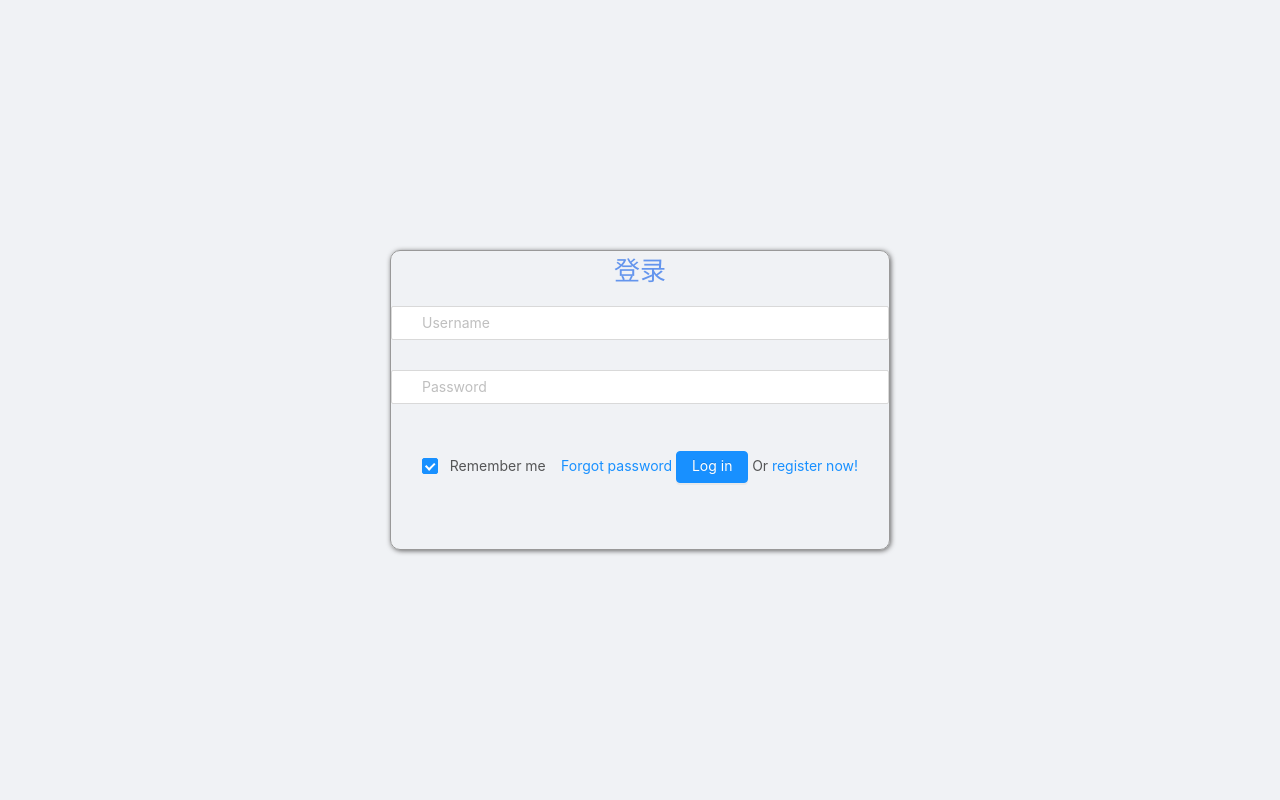
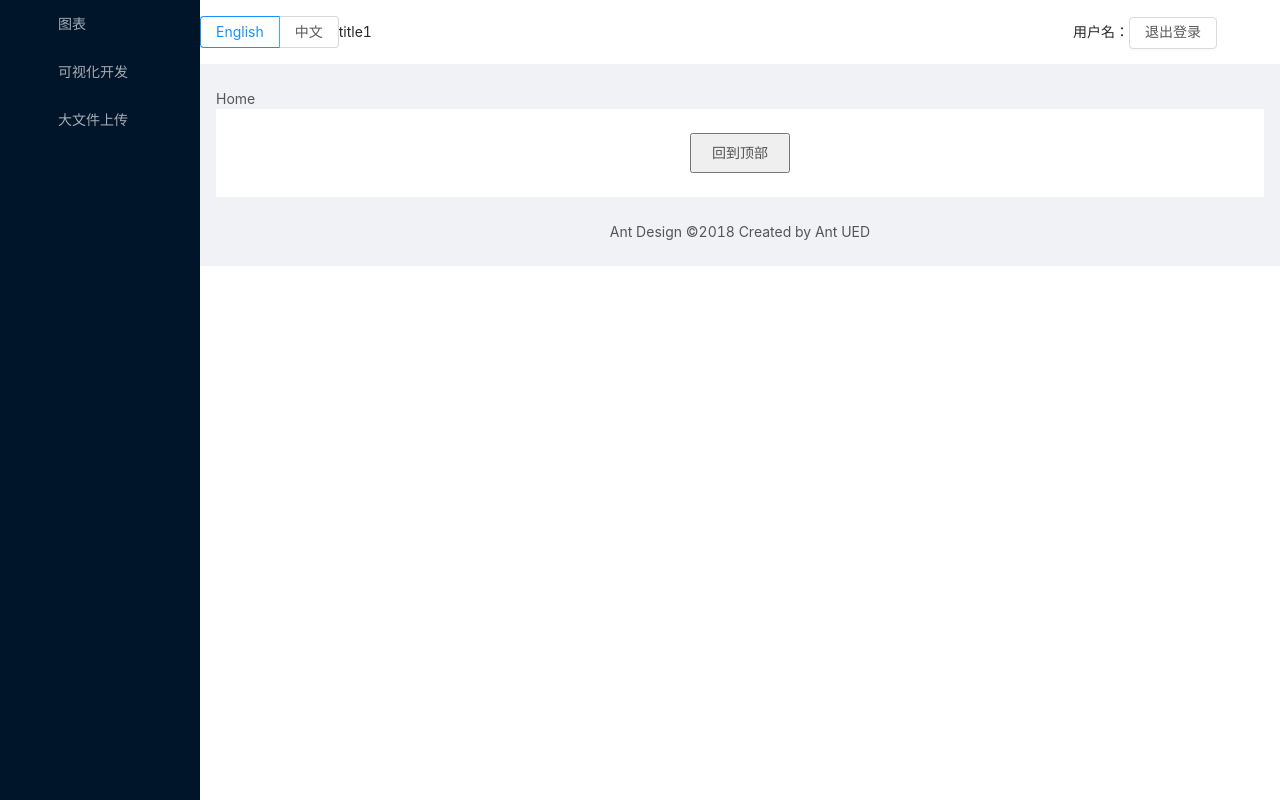
Before and after one commit to zhanggaodu/vue2-pc-project, a Vue app: page /#/ in a window 1280 px wide. Before the commit this address led to /#/login. Built offline with nearby package versions, Linux system fonts and the light colour scheme.

Commit message:
大文件上传

```diff
--- a/package.json
+++ b/package.json
@@ -12,6 +12,7 @@
     "axios": "^0.24.0",
     "echarts": "^5.3.1",
     "mockjs": "^1.1.0",
+    "spark-md5": "^3.0.2",
     "vue": "^2.6.11",
     "vue-i18n": "^8.26.7",
     "vue-router": "^3.2.0",
--- a/src/api/index.js
+++ b/src/api/index.js
@@ -1,4 +1,5 @@
 const api = {
-  LOGIN: 'api/login'
+  LOGIN: 'api/login',
+  UPDATE: '/update'
 }
 export default api
--- /dev/null
+++ b/src/lib/base_size.js
@@ -0,0 +1,3 @@
+export const sizeConfig = {
+  DefualtChunkSize: 5 * 1024
+}
--- a/src/main.js
+++ b/src/main.js
@@ -1,5 +1,6 @@
 import Vue from 'vue'
 import App from './App.vue'
+
 import router from './router'
 import store from './store'
 import './plugin/antd-desgin'
@@ -13,7 +14,6 @@ import VueI18n from 'vue-i18n'
 
 import http from './plugin/axios'
 import api from './api'
-
 Vue.prototype.$api = api
 
 Vue.prototype.$http = http
--- a/src/mock/menu.js
+++ b/src/mock/menu.js
@@ -9,6 +9,11 @@ export const menu = {
       path: '/webgl',
       name: '可视化开发'
 
+    },
+    {
+      path: '/update',
+      name: '大文件上传'
+
     }
   ]
 }
--- a/src/plugin/antd-desgin.js
+++ b/src/plugin/antd-desgin.js
@@ -1,7 +1,7 @@
 import Vue from 'vue'
 import {
   DatePicker, Layout, Form, Input, Button, Checkbox, Menu, Icon,
-  ConfigProvider, Radio, message, Modal, Breadcrumb, Col, Row
+  ConfigProvider, Radio, message, Modal, Breadcrumb, Col, Row, Upload
 } from 'ant-design-vue'
 // Vue.component('DatePicker', DatePicker)
 Vue.use(DatePicker)
@@ -19,6 +19,7 @@ Vue.use(Modal)
 Vue.use(Breadcrumb)
 Vue.use(Col)
 Vue.use(Row)
+Vue.use(Upload)
 message.config({
   top: '500px',
   duration: 2,
--- a/src/plugin/e-charts.js
+++ b/src/plugin/e-charts.js
@@ -1,43 +1,30 @@
-// 引入 echarts 核心模块，核心模块提供了 echarts 使用必须要的接口。
-import * as echarts from 'echarts/core'
-// 引入柱状图图表，图表后缀都为 Chart
-import { BarChart } from 'echarts/charts'
-// 引入提示框，标题，直角坐标系，数据集，内置数据转换器组件，组件后缀都为 Component
-import {
-  TitleComponent,
-  TooltipComponent,
-  GridComponent,
-  DatasetComponent,
-  TransformComponent
-} from 'echarts/components'
-// 标签自动布局，全局过渡动画等特性
-import { LabelLayout, UniversalTransition } from 'echarts/features'
-// 引入 Canvas 渲染器，注意引入 CanvasRenderer 或者 SVGRenderer 是必须的一步
-import { CanvasRenderer } from 'echarts/renderers'
+// // 引入 echarts 核心模块，核心模块提供了 echarts 使用必须要的接口。
+// import * as echarts from 'echarts/core'
+// // 引入柱状图图表，图表后缀都为 Chart
+// import { BarChart } from 'echarts/charts'
+// // 引入提示框，标题，直角坐标系，数据集，内置数据转换器组件，组件后缀都为 Component
+// import {
+//   TitleComponent,
+//   TooltipComponent,
+//   GridComponent,
+//   DatasetComponent,
+//   TransformComponent
+// } from 'echarts/components'
+// // 标签自动布局，全局过渡动画等特性
+// import { LabelLayout, UniversalTransition } from 'echarts/features'
+// // 引入 Canvas 渲染器，注意引入 CanvasRenderer 或者 SVGRenderer 是必须的一步
+// import { CanvasRenderer } from 'echarts/renderers'
 
-// 注册必须的组件
-echarts.use([
-  TitleComponent,
-  TooltipComponent,
-  GridComponent,
-  DatasetComponent,
-  TransformComponent,
-  BarChart,
-  LabelLayout,
-  UniversalTransition,
-  CanvasRenderer
-])
-// const echartsobj = {
-//   echarts: echarts,
-//   type: { BarChart },
-//   component: {
-//     TitleComponent,
-//     TooltipComponent,
-//     GridComponent,
-//     DatasetComponent,
-//     TransformComponent
-//   },
-//   render: { CanvasRenderer }
-
-// }
-export default echarts
+// // 注册必须的组件
+// echarts.use([
+//   TitleComponent,
+//   TooltipComponent,
+//   GridComponent,
+//   DatasetComponent,
+//   TransformComponent,
+//   BarChart,
+//   LabelLayout,
+//   UniversalTransition,
+//   CanvasRenderer
+// ])
+// export default echarts
--- a/src/router/index.js
+++ b/src/router/index.js
@@ -1,10 +1,9 @@
 import Vue from 'vue'
 import VueRouter from 'vue-router'
-import store from '@/store/index.js'
-
+import { toGetLocalStroage } from '@/plugin/local-stroage'
 Vue.use(VueRouter)
 
-const routes = [
+const routeList = [
   {
     path: '/login',
     name: 'Login',
@@ -13,18 +12,18 @@ const routes = [
     }
   },
   {
-    path: '/home',
-    // name: 'Home',
+    path: '/',
+    name: 'Home',
     component: function () {
       return import(/* webpackChunkName: "about" */ '../views/system/index.vue')
     },
     meta: {
       title: '主页'
-    }
-
-  }, {
-    path: '/',
-    // name: 'echarts',echarts
+    },
+    children: [
+      {
+        path: '/echarts',
+        name: 'Echarts',
         component: function () {
           return import(/* webpackChunkName: "about" */ '../views/echarts/index.vue')
         },
@@ -33,28 +32,36 @@ const routes = [
           // { name: '项目列表', url: '/type/list' },
           // { name: '详情' }
         ]
+      }, {
+        path: '/update',
+        name: 'Update',
+        component: function () {
+          return import(/* webpackChunkName: "about" */ '../views/update/index.vue')
+        }
       },
       {
         path: '/webgl',
-    // name: 'webgl',
+        name: 'Webgl',
         component: function () {
           return import(/* webpackChunkName: "about" */ '../views/webgl/index.vue')
         },
         meta: {
           title: '可视化开发'
         }
+      }
+    ]
   },
 
   { path: '*', redirect: '/404', hidden: true }
 ]
 
 const router = new VueRouter({
-  routes
+  routes: routeList
   // mode: 'history'
 })
 router.beforeEach((to, from, next) => {
-  console.log(to.meat)
-  if (to.name !== 'Login' && !store.getters.ifFirstOpen) {
+  console.log(toGetLocalStroage('name'))
+  if (to.name !== 'Login' && toGetLocalStroage('name')) {
     next({ name: 'Login' })
   }
   next()
--- a/src/views/system/index.vue
+++ b/src/views/system/index.vue
@@ -5,12 +5,12 @@
     >
       <div class="logo" />
       <a-menu theme="dark" mode="inline">
-        <!-- <a-menu-item v-for="item in menu.home" :key="item.path"> -->
-        <!-- <router-link v-if="item.path" :to="item.path">
+        <a-menu-item v-for="item in menu.home" :key="item.path">
+          <router-link v-if="item.path" :to="item.path">
             <a-icon type="user" />
             <span class="nav-text">{{ item.name }}</span>
-          </router-link> -->
-        <!-- </a-menu-item> -->
+          </router-link>
+        </a-menu-item>
       </a-menu>
     </a-layout-sider>
     <a-layout :style="{ marginLeft: '200px' }">
@@ -42,22 +42,8 @@
         <div
           :style="{ padding: '24px', background: '#fff', textAlign: 'center' }"
         >
-          <roter-view></roter-view>
-          ...
-          <br />
-          Really
-          <br />...<br />...<br />...<br />
-          long
-          <br />...<br />...<br />...<br />...<br />...<br />...
-          <br />...<br />...<br />...<br />...<br />...<br />...
-          <br />...<br />...<br />...<br />...<br />...<br />...
-          <br />...<br />...<br />...<br />...<br />...<br />...
-          <br />...<br />...<br />...<br />...<br />...<br />...
-          <br />...<br />...<br />...<br />...<br />...<br />...
-          <br />...<br />...<br />...<br />...<br />...<br />
-          content
           <keep-alive>
-            <!-- <router-view /> -->
+            <router-view></router-view>
           </keep-alive>
           <totop></totop>
         </div>
@@ -78,7 +64,7 @@ import { menu } from '@/mock/menu'
 import totop from '@/components/to-top/index'
 
 export default {
-  // name: 'Home',
+  name: 'Home',
   components: { totop },
   mixins: [mixin],
   data () {
@@ -125,7 +111,7 @@ export default {
     },
     loginOut () {
       toClearLocalStroage()
-      // this.$router.push({ name: 'Login' })
+      this.$router.push({ name: 'Login' })
     },
     isDashboard (route) {
       const name = route && route.name
--- /dev/null
+++ b/src/views/update/index.vue
@@ -0,0 +1,144 @@
+<template>
+  <div>
+    <a-upload
+      name="file"
+      :multiple="true"
+      :headers="headers"
+      @change="handleChange"
+    >
+      <!-- action="https://localhost/update" -->
+      <a-button> <a-icon type="upload" /> Click to Upload </a-button>
+    </a-upload>
+    <h2>总进度：{{ totalPercentage }} %</h2>
+  </div>
+</template>
+<script>
+import * as SparkMD5 from 'spark-md5'
+export default {
+  components: {},
+  data () {
+    this.DefualtChunkSize = 5 * 1024 * 1024// 默认分块大小
+    return {
+      headers: { // 上传的请求头部 ie10
+        authorization: 'authorization-text'
+      },
+      currFile: {}, // 当前处理文件
+      // 当前文件分块
+      fileChunkList: []
+    }
+  },
+  computed: { // 总进度条
+    totalPercentage: () => {
+      if (!this.fileChunkList.length) return 0
+      const loaded = this.fileChunkList.value
+        .map(item => item.size * item.percentage)
+        .reduce((curr, next) => curr + next)
+      return parseInt((loaded / this.currFile.value.size).toFixed(2))
+    }
+  },
+  mounted () { },
+  methods: {
+    // 文件变化
+    async handleChange (info) {
+      console.log(info)
+      // if (info.file.status === 'error') {
+      //   // this.$message.error('This is an error message')
+      // } else {
+      this.currFile = info.file.originFileObj
+      this.fileChunkList = info.fileList
+      const { fileHash } = await this.getFileChunk(info.file.originFileObj)
+      console.log(fileHash)
+      // }
+      // const [file] = event.target.files
+      // if (!file) return
+      // this.currFile.value = file
+      // this.fileChunkList.value = []
+
+      this.uploadChunks(fileHash)
+    },
+    // 获取文件分块
+    getFileChunk (file, chunkSize = this.DefualtChunkSize) {
+      const that = this
+      return new Promise((resovle) => {
+        const blobSlice = File.prototype.slice || File.prototype.mozSlice || File.prototype.webkitSlice
+        const chunks = Math.ceil(file.size / chunkSize)
+        let currentChunk = 0
+        const spark = new SparkMD5.ArrayBuffer()
+        const fileReader = new FileReader()
+        fileReader.onload = function (e) {
+          console.log('read chunk nr', currentChunk + 1, 'of')
+          const chunk = e.target.result
+          spark.append(chunk)
+          console.log('spark', spark, 'of')
+          currentChunk++
+          if (currentChunk < chunks) {
+            loadNext()
+          } else {
+            const fileHash = spark.end()
+            console.info('finished computed hash', fileHash)
+            resovle({ fileHash })
+          }
+        }
+        fileReader.onerror = function () {
+          console.warn('oops, something went wrong.')
+        }
+        function loadNext () {
+          const start = currentChunk * chunkSize
+          const end = ((start + chunkSize) >= file.size) ? file.size : start + chunkSize
+          const chunk = blobSlice.call(file, start, end)
+          console.log(chunk)
+          that.fileChunkList.push({ chunk, size: chunk.size, name: that.currFile.name })
+          fileReader.readAsArrayBuffer(chunk)
+        }
+        loadNext()
+      }, (rejectd) => {
+
+      })
+    },
+    // 上传请求
+    uploadChunks (fileHash) {
+      const requests = this.fileChunkList.value.map((item, index) => {
+        const formData = new FormData()
+        formData.append(`${this.currFile.value.name}-${fileHash}-${index}`, item.chunk)
+        formData.append('filename', this.currFile.value.name)
+        formData.append('hash', `${fileHash}-${index}`)
+        formData.append('fileHash', fileHash)
+        console.log(formData)
+        // return uploadFile('/upload', formData, onUploadProgress(item))
+      })
+      Promise.all(requests).then(() => {
+        // 合并请求
+        // mergeChunks('/mergeChunks', { size: DefualtChunkSize, filename: currFile.value.name })
+      })
+    },
+
+    // 分块进度条
+    onUploadProgress (item, e) {
+      item.percentage = parseInt(String((e.loaded / e.total) * 100))
+    },
+    // handleChange (info) {
+    //   if (info.file.status !== 'uploading') {
+    //     console.log(info.file, info.fileList)
+    //   }
+    //   if (info.file.status === 'done') {
+    //     this.$message.success(`${info.file.name} file uploaded successfully`)
+    //   } else if (info.file.status === 'error') {
+    //     this.$message.error(`${info.file.name} file upload failed.`)
+    //   }
+    // },
+    updateFile () {
+      // this.$http.post(this.$api.UPDATE, params, onUploadProgress)
+      //   .then((resolve, reject) => {
+      //     console.log(resolve)
+      //     if (resolve.status === 200) {
+
+      //     }
+      //   })
+    }
+  }
+}
+
+</script>
+
+<style lang='' scoped>
+</style>
```
Also changed, not shown: src/mock/update.js (added, +12 -0 lines), src/plugin/update.js (added, +77 -0 lines), 1 other file (tests, documents, lock files or other folders). Lines whose indentation alone changed are shown as unchanged.
